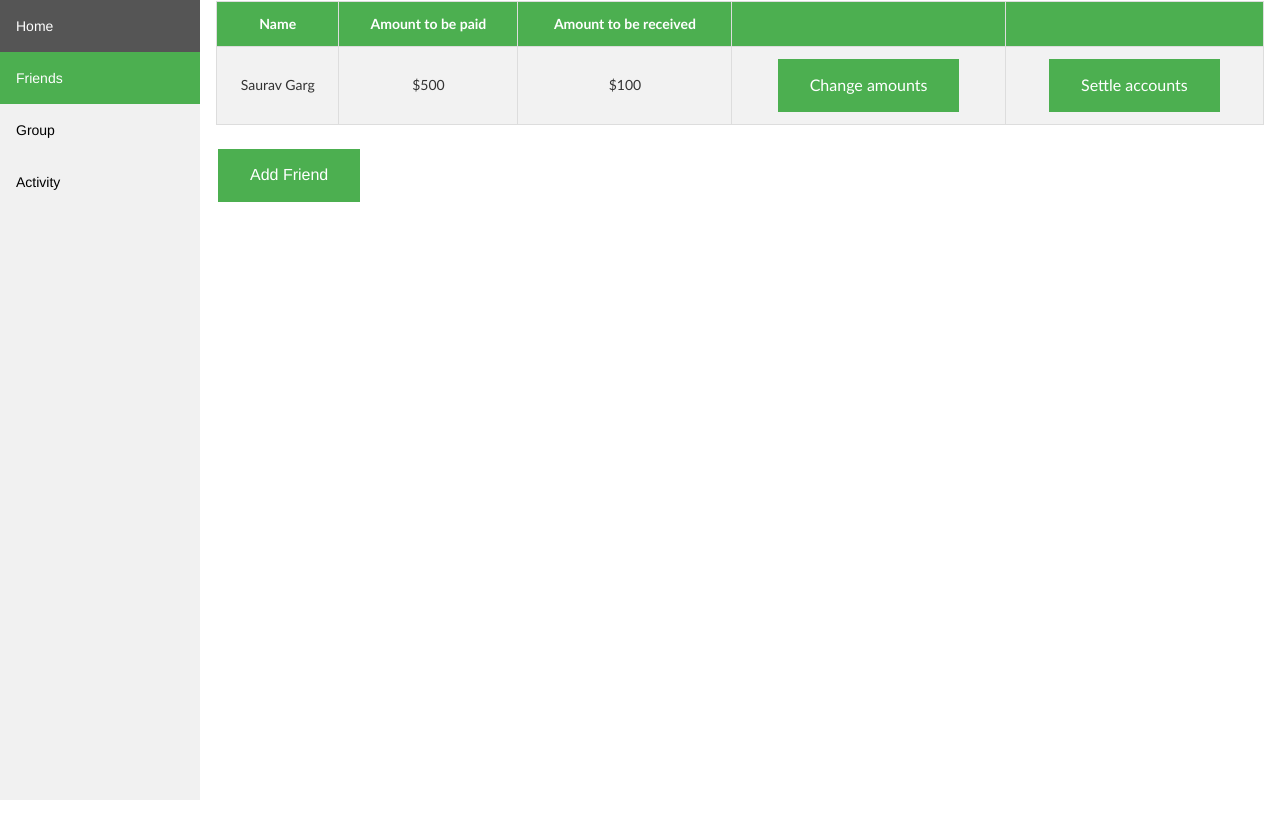
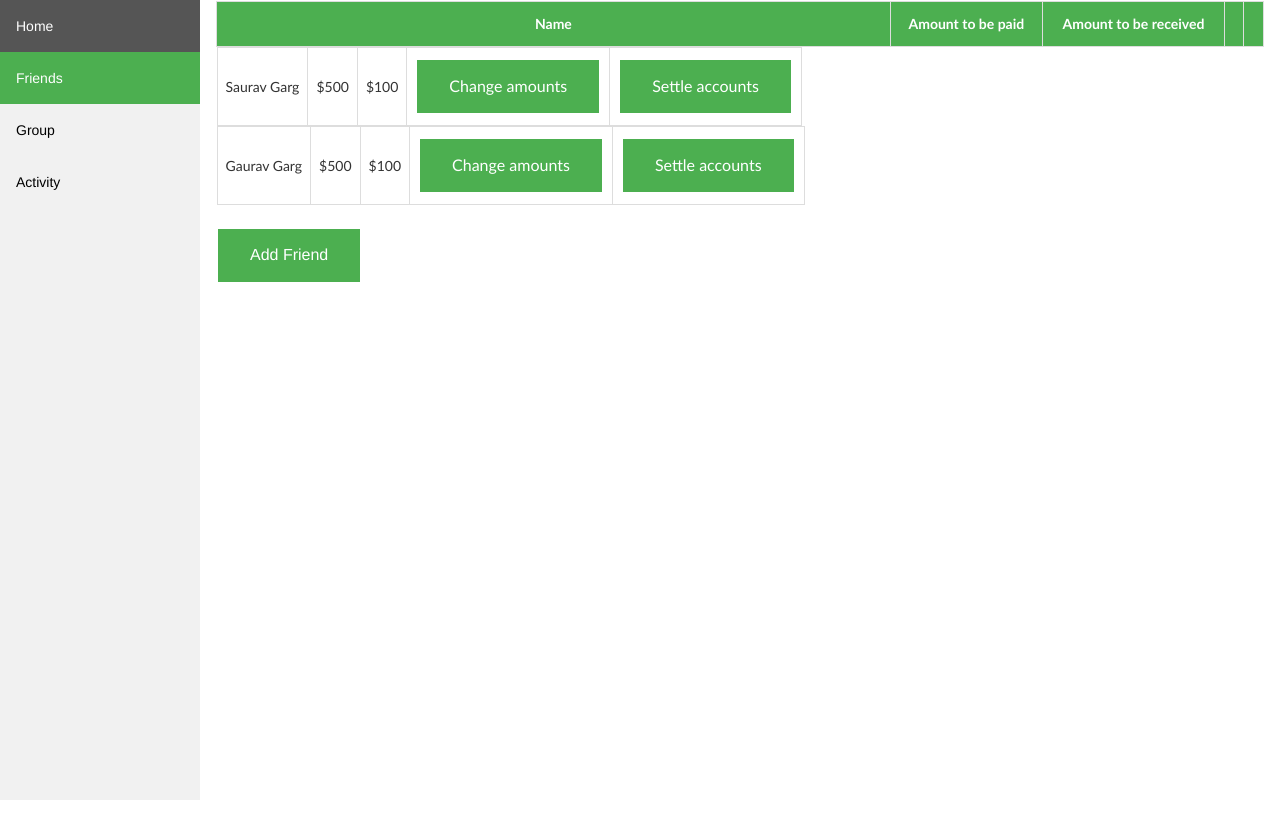
Before and after one commit to garg-saurav/splitwise-clone, an Angular app: page /friend-tab in a window 1280 px wide. Shown: the top 838 px of the page. Built offline with nearby package versions, Linux system fonts and the light colour scheme.

Commit message:
django functions updated

```diff
--- a/package.json
+++ b/package.json
@@ -19,6 +19,7 @@
     "@angular/platform-browser": "~8.2.4",
     "@angular/platform-browser-dynamic": "~8.2.4",
     "@angular/router": "~8.2.4",
+    "jquery": "^3.4.1",
     "rxjs": "~6.4.0",
     "tslib": "^1.10.0",
     "zone.js": "~0.9.1"
--- a/src/app/data.service.ts
+++ b/src/app/data.service.ts
@@ -27,9 +27,9 @@ export class DataService {
 
 
   get_friends_data(){
-    return {"friend":'Saurav Garg',"lent":'$100',"borrowed":'$500'}
-      // ,{"friend":'Gaurav Garg',"lent":'$100',"borrowed":'$500'}
-    //]
+    return [{"friend":'Saurav Garg',"lent":'$100',"borrowed":'$500'}
+      ,{"friend":'Gaurav Garg',"lent":'$100',"borrowed":'$500'}
+    ]
   //   this.http.get(this._URL_friends)
   //       .subscribe(data => {
   //         this.profile = data;
--- a/src/app/friend-tab/friend-tab.component.html
+++ b/src/app/friend-tab/friend-tab.component.html
@@ -13,17 +13,18 @@
            <th></th>
            <th></th>
        </tr>
-
+       <div *ngFor="let fr of friend">
        <tr>
         <!-- {% for g in friend %}   -->
 
-           <td>{{friend.friend}}</td>
-           <td>{{friend.borrowed}}</td>
-           <td>{{friend.lent}}</td>
+           <td>{{fr.friend}}</td>
+           <td>{{fr.borrowed}}</td>
+           <td>{{fr.lent}}</td>
            <td><button class="button">Change amounts</button></td>
            <td><button class="button">Settle accounts</button></td>
         <!-- {% endfor %} -->
         </tr>
+    </div>
 
    </table>
    <br>
--- a/src/app/group-tab/group-tab.component.html
+++ b/src/app/group-tab/group-tab.component.html
@@ -24,5 +24,9 @@
             </tr>
         </table>
         <br>
-        <button class="button">Add New Group</button>
+        <form ng-app="myapp" name="myForm" ng-controller="myscope">
+        <button class="button" ng-click="addInput()">Add New Group</button>
+        <input type="text" name="input" ng-model="myval.text" required>
+
+        </form>
      </div>
```
Also changed, not shown: src/app/group-tab/group-tab.component.ts (+7 -0 lines), 2 other files (tests, documents, lock files or other folders).
